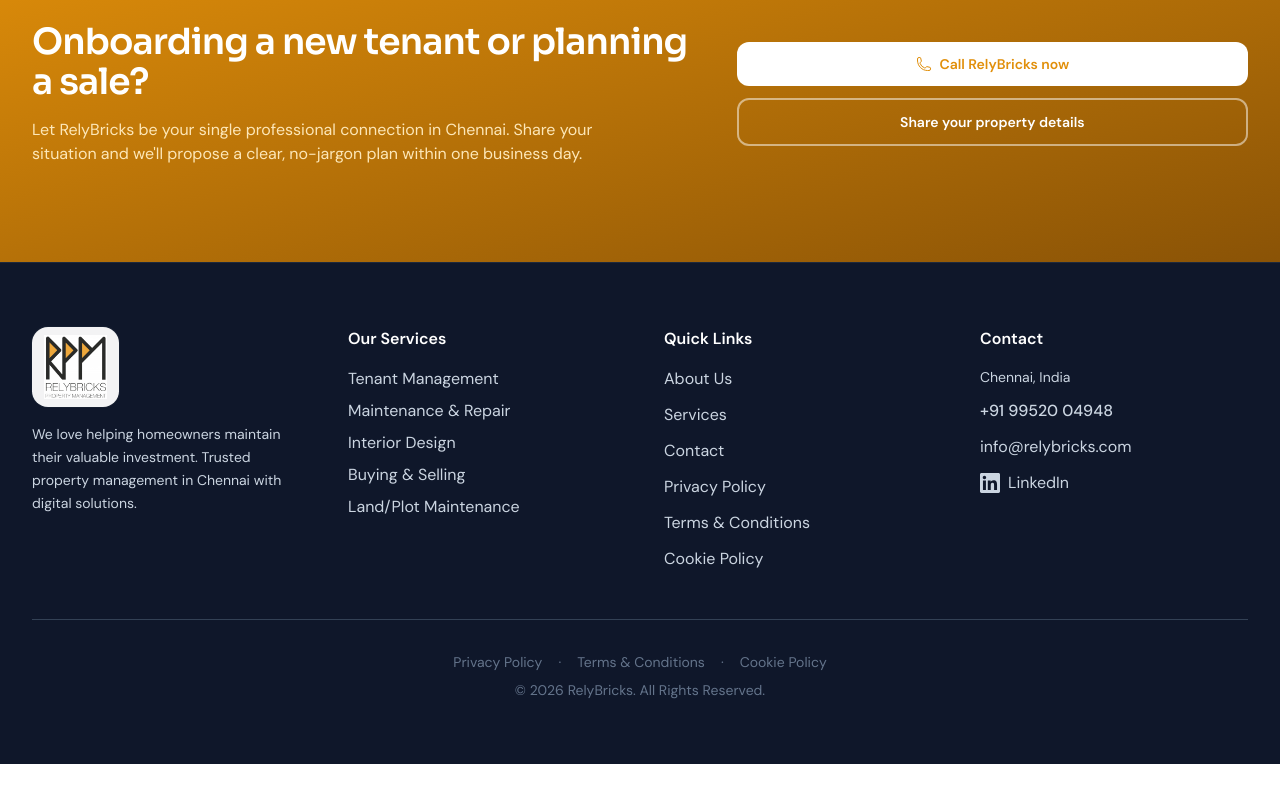
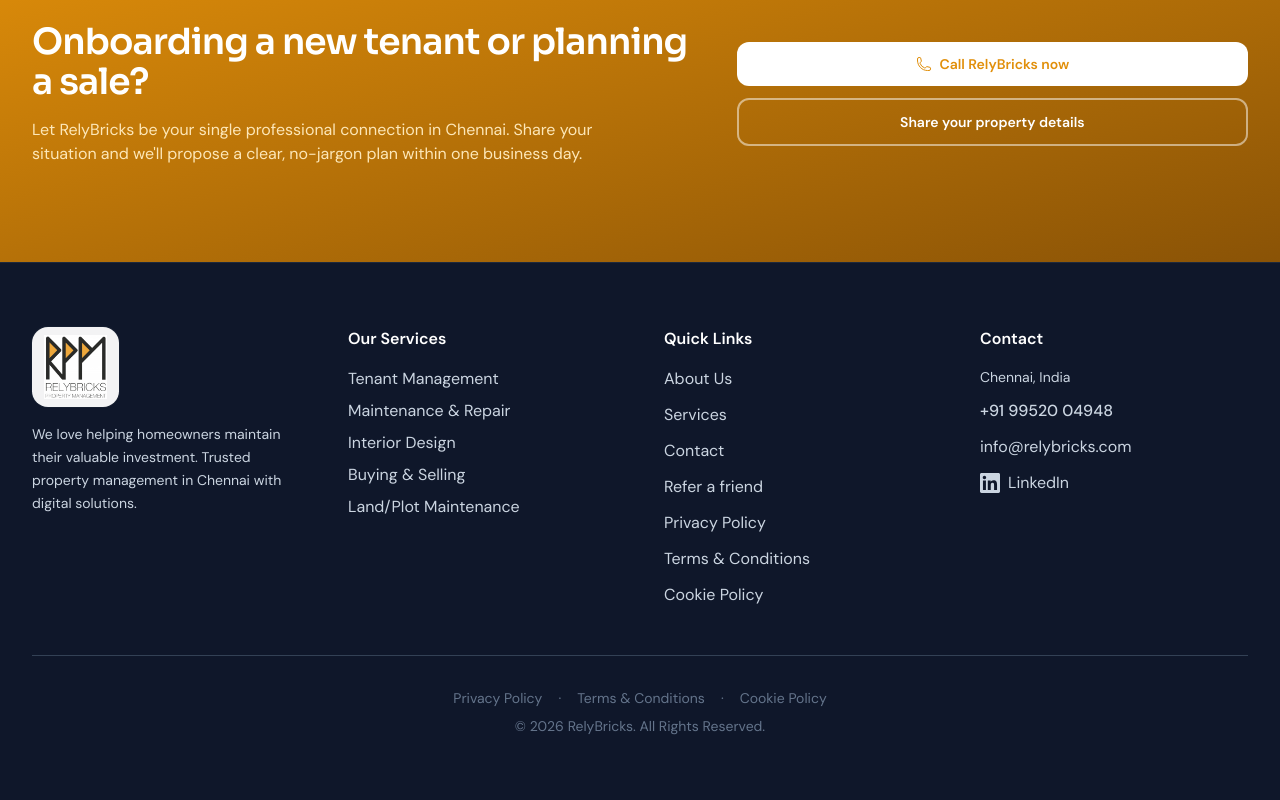
Before and after one commit to Relytechserve/relybricks_website, a Next.js app: page / in a window 1280 px wide. Shown: the part 3927-4727 px from the top of the page. Before the commit the page ends 4691 px from the top, so only its background shows below. Built offline with nearby package versions, Linux system fonts and the light colour scheme; no server answers; the database is empty.

Commit message:
Add referral page link to footer Quick Links
Made-with: Cursor

```diff
--- a/src/components/Footer.tsx
+++ b/src/components/Footer.tsx
@@ -13,6 +13,7 @@ const footerLinks = [
   { href: "/aboutus", label: "About Us" },
   { href: "/services", label: "Services" },
   { href: "/contact", label: "Contact" },
+  { href: "/referral", label: "Refer a friend" },
   { href: "/privacy", label: "Privacy Policy" },
   { href: "/terms", label: "Terms & Conditions" },
   { href: "/cookies", label: "Cookie Policy" },
```
